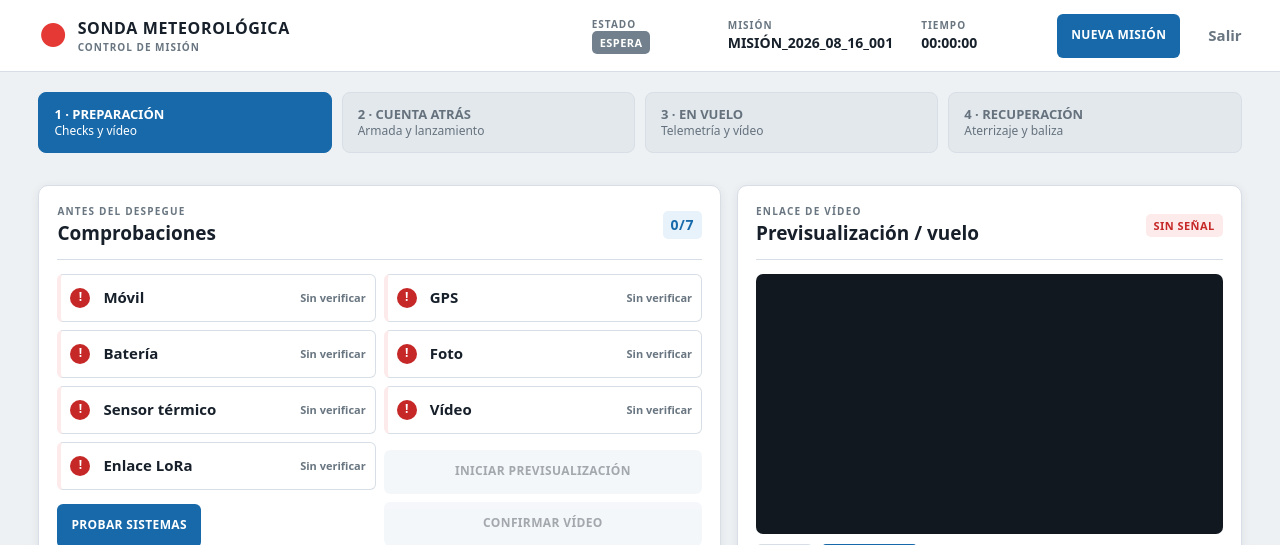
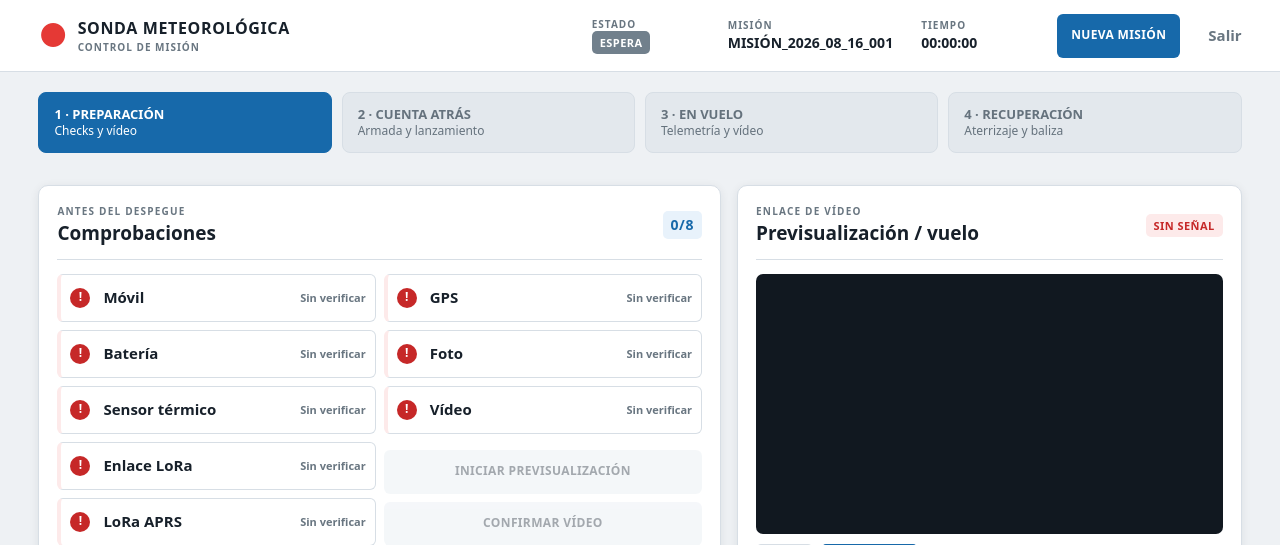
Before and after one commit to Gonellarro/stratocaster, a Flask app: page /control in a window 1280 px wide. Shown: the top 545 px of the page. Run offline with Flask 3, Linux system fonts and the light colour scheme; the visitor is signed in with stand-in values (Sample User, id 1); parts of the project's set-up code (start-up, migrations or seed data) failed here and were passed over; some libraries are stand-ins or nearby versions.

Commit message:
Añade comprobación APRS LoRa al control

```diff
--- a/docker-broadcast/docker-compose.yml
+++ b/docker-broadcast/docker-compose.yml
@@ -32,6 +32,7 @@ services:
       - MQTT_VIEW_PASSWORD=${MQTT_VIEW_PASSWORD}
       - SONDA_DEVICE_ID=${SONDA_DEVICE_ID:-movil_sonda_1}
       - LORA_DEVICE_ID=${LORA_DEVICE_ID:-rx_sonda}
+      - APRS_LORA_DEVICE_ID=${APRS_LORA_DEVICE_ID:-EA2FMQ-8}
       - VDO_NINJA_VIEW_URL=${VDO_NINJA_VIEW_URL:-https://vdo.ninja/?view=sonda_stratocaster}
       - FLASK_SECRET_KEY=${FLASK_SECRET_KEY}
     volumes:
--- a/docker-broadcast/image-store/app.py
+++ b/docker-broadcast/image-store/app.py
@@ -38,6 +38,7 @@ MQTT_VIEW_USER = os.environ.get('MQTT_VIEW_USER', os.environ.get('TELEGRAF_MQTT_
 MQTT_VIEW_PASS = os.environ.get('MQTT_VIEW_PASSWORD', os.environ.get('TELEGRAF_MQTT_PASSWORD', ''))
 DEVICE_ID = os.environ.get('SONDA_DEVICE_ID', 'movil_sonda_1')
 LORA_DEVICE_ID = os.environ.get('LORA_DEVICE_ID', 'rx_sonda')
+APRS_LORA_DEVICE_ID = os.environ.get('APRS_LORA_DEVICE_ID', 'EA2FMQ-8')
 VDO_NINJA_VIEW_URL = os.environ.get('VDO_NINJA_VIEW_URL', 'https://vdo.ninja/?view=sonda_stratocaster')
 
 # Estado global del lanzamiento (en memoria)
@@ -550,6 +551,7 @@ def last_image():
 def control_panel():
     return render_template('control.html', mqtt_user=MQTT_VIEW_USER, mqtt_pass=MQTT_VIEW_PASS,
                            device_id=DEVICE_ID, lora_device_id=LORA_DEVICE_ID,
+                           aprs_lora_device_id=APRS_LORA_DEVICE_ID,
                            vdo_view_url=VDO_NINJA_VIEW_URL)
 
 start_mqtt_listener()
--- a/docker-broadcast/image-store/static/js/checklist.js
+++ b/docker-broadcast/image-store/static/js/checklist.js
@@ -18,6 +18,17 @@ const testSteps = [
         // recibida durante este autotest, no solo el estado visual previo.
         run: () => {},
         check: () => checks.lora_telemetria,
+        timeout: 120000,
+        retries: 1,
+        critical: true
+    },
+    {
+        id: 'chk-aprs-lora',
+        name: 'LoRa APRS (posición, temperatura y presión)',
+        // EA2FMQ-8 emite por su propia cadencia APRS. Se exige una trama
+        // nueva durante el autotest y los tres grupos de valores recientes.
+        run: () => {},
+        check: () => checks.aprs_lora,
         timeout: 120000,
         retries: 1,
         critical: true
@@ -61,10 +72,12 @@ function runSelfTest() {
     if (isSequenceRunning) return;
     isSequenceRunning = true;
     loraTestStartedAt = Date.now();
+    aprsLoraTestStartedAt = Date.now();
 
     // Resetear estados locales
     checks.movil = false;
     checks.lora_telemetria = false;
+    checks.aprs_lora = false;
     checks.camera_foto = false;
     checks.camera_video = false;
     checks.battery = false;
@@ -154,6 +167,8 @@ function handleStepSuccess() {
         } else {
             updateChecklistUI(step.id, 'ok', 'CONFIRMADO');
         }
+    } else if (step.id === 'chk-aprs-lora') {
+        updateChecklistUI(step.id, 'ok', aprsChecklistLabel());
     } else {
         updateChecklistUI(step.id, 'ok', 'CONFIRMADO');
     }
@@ -221,7 +236,7 @@ function stopSelfTestOnFailure() {
 }
 
 function resetChecklistUI() {
-    const ids = ['chk-movil', 'chk-lora', 'chk-gps', 'chk-battery', 'chk-sensors', 'chk-foto', 'chk-video'];
+    const ids = ['chk-movil', 'chk-lora', 'chk-aprs-lora', 'chk-gps', 'chk-battery', 'chk-sensors', 'chk-foto', 'chk-video'];
     ids.forEach(id => {
         const item = document.getElementById(id);
         if (item) item.className = 'checklist-item ko';
@@ -233,6 +248,7 @@ function resetChecklistUI() {
     stepAdvancing = false;
     checks.movil = false;
     checks.lora_telemetria = false;
+    checks.aprs_lora = false;
     checks.camera_foto = false;
     checks.camera_video = false;
     checks.battery = false;
@@ -263,7 +279,7 @@ setInterval(() => {
 }, 4000);
 
 function tryApprovePreflight() {
-    if (!isSequenceRunning && checks.movil && checks.lora_telemetria && checks.gps &&
+    if (!isSequenceRunning && checks.movil && checks.lora_telemetria && checks.aprs_lora && checks.gps &&
         checks.battery && checks.sensors && checks.camera_foto) {
         preflightPassed = true;
         checklistPassed = true;
--- a/docker-broadcast/image-store/static/js/launch.js
+++ b/docker-broadcast/image-store/static/js/launch.js
@@ -236,12 +236,14 @@ function pollLaunchStatus() {
             if (preflightPassed) {
                 checks.movil = true;
                 checks.lora_telemetria = true;
+                checks.aprs_lora = true;
                 checks.battery = true;
                 checks.sensors = true;
                 checks.gps = true;
                 checks.camera_foto = true;
                 updateChecklistUI('chk-movil', 'ok', 'CONFIRMADO');
                 updateChecklistUI('chk-lora', 'ok', 'CONFIRMADO');
+                updateChecklistUI('chk-aprs-lora', 'ok', 'CONFIRMADO');
                 updateChecklistUI('chk-battery', 'ok', 'CONFIRMADO');
                 updateChecklistUI('chk-sensors', 'ok', 'CONFIRMADO');
                 updateChecklistUI('chk-gps', 'ok', 'CONFIRMADO');
--- a/docker-broadcast/image-store/static/js/main.js
+++ b/docker-broadcast/image-store/static/js/main.js
@@ -2,6 +2,7 @@
 const urlParams = new URLSearchParams(window.location.search);
 const targetDeviceID = (window.CONFIG && window.CONFIG.deviceId) || urlParams.get('device_id') || 'movil_sonda_1';
 const targetLoraDeviceID = (window.CONFIG && window.CONFIG.loraDeviceId) || 'rx_sonda';
+const targetAprsLoraDeviceID = (window.CONFIG && window.CONFIG.aprsLoraDeviceId) || 'EA2FMQ-8';
 
 function sendCommand(cmdName, extra = {}) {
     const commandId = (crypto.randomUUID ? crypto.randomUUID() : `${Date.now()}-${Math.random()}`);
@@ -44,6 +45,7 @@ client.on('connect', () => {
 
     // Solo el receptor LoRa asignado a esta misión puede alimentar el control.
     client.subscribe(`sonda/lora/${targetLoraDeviceID}/telemetry`);
+    client.subscribe(`sonda/lora/${targetAprsLoraDeviceID}/telemetry`);
 
 });
 
@@ -83,6 +85,9 @@ client.on('message', (topic, message) => {
         updateLinkState('lora', true);
         handleLoraTelemetry(payload);
     }
+    else if (topic === `sonda/lora/${targetAprsLoraDeviceID}/telemetry`) {
+        handleAprsLoraTelemetry(payload);
+    }
 
     // Si la secuencia de autotest está activa, comprobar éxito del paso actual
     if (isSequenceRunning) {
--- a/docker-broadcast/image-store/static/js/state.js
+++ b/docker-broadcast/image-store/static/js/state.js
@@ -14,6 +14,13 @@ let videoPreviewTimer = null;
 let videoPreviewInProgress = false;
 let lastCoverageState = 'unknown';
 let loraTestStartedAt = 0;
+let aprsLoraTestStartedAt = 0;
+const APRS_DATA_MAX_AGE_MS = 10 * 60 * 1000;
+let aprsLoraData = {
+    lat: null, lng: null, temperature: null, pressure: null,
+    positionUpdatedAt: 0, temperatureUpdatedAt: 0, pressureUpdatedAt: 0,
+    lastSeen: 0
+};
 let mobileOnline = false;
 let loraOnline = false;
 let landingTransitionRequested = false;
@@ -22,6 +29,7 @@ let landingTransitionRequested = false;
 let checks = {
     movil: false,
     lora_telemetria: false,
+    aprs_lora: false,
     camera_foto: false,
     camera_video: false,
     battery: false,
--- a/docker-broadcast/image-store/static/js/telemetry.js
+++ b/docker-broadcast/image-store/static/js/telemetry.js
@@ -118,6 +118,67 @@ function handleLoraTelemetry(data) {
     // 5. Pintar el marcador rojo de LoRa en el mapa
     updateMapCoordinates('lora', data.lat, data.lng);
 
+}
+
+function aprsValueIsPresent(value) {
+    return value !== undefined && value !== null && value !== 'null' && value !== '' && Number.isFinite(Number(value));
+}
+
+function aprsDataIsFresh(now = Date.now()) {
+    return aprsLoraData.positionUpdatedAt > 0 &&
+        aprsLoraData.temperatureUpdatedAt > 0 &&
+        aprsLoraData.pressureUpdatedAt > 0 &&
+        (now - aprsLoraData.positionUpdatedAt) <= APRS_DATA_MAX_AGE_MS &&
+        (now - aprsLoraData.temperatureUpdatedAt) <= APRS_DATA_MAX_AGE_MS &&
+        (now - aprsLoraData.pressureUpdatedAt) <= APRS_DATA_MAX_AGE_MS;
+}
+
+function aprsChecklistLabel() {
+    const temp = aprsValueIsPresent(aprsLoraData.temperature) ? `${Number(aprsLoraData.temperature).toFixed(1)}°C` : '-- °C';
+    const pressure = aprsValueIsPresent(aprsLoraData.pressure) ? `${Number(aprsLoraData.pressure).toFixed(1)} hPa` : '-- hPa';
+    return `Posición · ${temp} · ${pressure}`;
+}
+
+// EA2FMQ-8 publica por APRS la posición y los sensores en tramas distintas.
+// Conservamos el último valor fresco de cada grupo para que el control pueda
+// comprobar el conjunto, sin confundirlo con la telemetría de la sonda.
+function handleAprsLoraTelemetry(data) {
+    const now = Date.now();
+    aprsLoraData.lastSeen = now;
+
+    if (aprsValueIsPresent(data.lat) && aprsValueIsPresent(data.lng)) {
+        aprsLoraData.lat = Number(data.lat);
+        aprsLoraData.lng = Number(data.lng);
+        aprsLoraData.positionUpdatedAt = now;
+    }
+    if (aprsValueIsPresent(data.temperature_c)) {
+        aprsLoraData.temperature = Number(data.temperature_c);
+        aprsLoraData.temperatureUpdatedAt = now;
+    }
+    if (aprsValueIsPresent(data.pressure_hpa)) {
+        aprsLoraData.pressure = Number(data.pressure_hpa);
+        aprsLoraData.pressureUpdatedAt = now;
+    }
+
+    const position = document.getElementById('td-aprs-position');
+    const temperature = document.getElementById('td-aprs-temperature');
+    const pressure = document.getElementById('td-aprs-pressure');
+    if (position && aprsValueIsPresent(aprsLoraData.lat) && aprsValueIsPresent(aprsLoraData.lng)) {
+        position.textContent = `${aprsLoraData.lat.toFixed(5)}, ${aprsLoraData.lng.toFixed(5)}`;
+    }
+    if (temperature && aprsValueIsPresent(aprsLoraData.temperature)) {
+        temperature.textContent = `${aprsLoraData.temperature.toFixed(1)} °C`;
+    }
+    if (pressure && aprsValueIsPresent(aprsLoraData.pressure)) {
+        pressure.textContent = `${aprsLoraData.pressure.toFixed(1)} hPa`;
+    }
+
+    const receivedDuringTest = aprsLoraData.lastSeen >= aprsLoraTestStartedAt;
+    if (isSequenceRunning && receivedDuringTest && aprsDataIsFresh(now)) {
+        checks.aprs_lora = true;
+        updateChecklistUI('chk-aprs-lora', 'ok', aprsChecklistLabel());
+        logMessage('ok', 'LORA APRS', 'Posición, temperatura y presión recibidas de EA2FMQ-8.');
+    }
 }
 
 function handleCameraEvent(data) {
--- a/docker-broadcast/image-store/static/js/ui.js
+++ b/docker-broadcast/image-store/static/js/ui.js
@@ -20,17 +20,17 @@ function updateChecklistUI(id, state, labelText) {
 
     const summary = document.getElementById('preflight-summary');
     if (summary) {
-        const checkIds = ['chk-movil', 'chk-lora', 'chk-gps', 'chk-battery', 'chk-sensors', 'chk-foto', 'chk-video'];
+        const checkIds = ['chk-movil', 'chk-lora', 'chk-aprs-lora', 'chk-gps', 'chk-battery', 'chk-sensors', 'chk-foto', 'chk-video'];
         const passed = checkIds.filter(checkId => document.getElementById(checkId)?.classList.contains('ok')).length;
-        summary.textContent = `${passed}/7`;
+        summary.textContent = `${passed}/8`;
     }
 }
 
 function updatePreflightSummary() {
     const summary = document.getElementById('preflight-summary');
     if (!summary) return;
-    const ids = ['chk-movil', 'chk-lora', 'chk-gps', 'chk-battery', 'chk-sensors', 'chk-foto', 'chk-video'];
-    summary.textContent = `${ids.filter(checkId => document.getElementById(checkId)?.classList.contains('ok')).length}/7`;
+    const ids = ['chk-movil', 'chk-lora', 'chk-aprs-lora', 'chk-gps', 'chk-battery', 'chk-sensors', 'chk-foto', 'chk-video'];
+    summary.textContent = `${ids.filter(checkId => document.getElementById(checkId)?.classList.contains('ok')).length}/8`;
 }
 
 function updateLinkState(linkId, connected) {
--- a/docker-broadcast/image-store/templates/control.html
+++ b/docker-broadcast/image-store/templates/control.html
@@ -8,7 +8,7 @@
   <link rel="stylesheet" href="https://unpkg.com/leaflet@1.9.4/dist/leaflet.css">
   <link rel="stylesheet" href="{{ url_for('static', filename='css/control.css', v='20260807-15') }}">
   <script>
-    window.CONFIG = { mqttUser: "{{ mqtt_user }}", mqttPass: "{{ mqtt_pass }}", deviceId: "{{ device_id }}", loraDeviceId: "{{ lora_device_id }}", vdoViewUrl: "{{ vdo_view_url }}" };
+    window.CONFIG = { mqttUser: "{{ mqtt_user }}", mqttPass: "{{ mqtt_pass }}", deviceId: "{{ device_id }}", loraDeviceId: "{{ lora_device_id }}", aprsLoraDeviceId: "{{ aprs_lora_device_id }}", vdoViewUrl: "{{ vdo_view_url }}" };
   </script>
 </head>
 <body>
@@ -31,13 +31,14 @@
 
     <section class="mission-grid top-grid">
       <article class="panel preflight-panel">
-        <div class="panel-heading"><div><span class="eyebrow">ANTES DEL DESPEGUE</span><h2>Comprobaciones</h2></div><span id="preflight-summary" class="summary-badge">0/7</span></div>
+        <div class="panel-heading"><div><span class="eyebrow">ANTES DEL DESPEGUE</span><h2>Comprobaciones</h2></div><span id="preflight-summary" class="summary-badge">0/8</span></div>
         <div class="check-grid">
           <div class="check-column">
             <div id="chk-movil" class="checklist-item ko"><span class="check-icon">!</span><span>Móvil</span><b id="chk-movil-val">Sin verificar</b></div>
             <div id="chk-battery" class="checklist-item ko"><span class="check-icon">!</span><span>Batería</span><b id="chk-battery-val">Sin verificar</b></div>
             <div id="chk-sensors" class="checklist-item ko"><span class="check-icon">!</span><span>Sensor térmico</span><b id="chk-sensors-val">Sin verificar</b></div>
             <div id="chk-lora" class="checklist-item ko"><span class="check-icon">!</span><span>Enlace LoRa</span><b id="chk-lora-val">Sin verificar</b></div>
+            <div id="chk-aprs-lora" class="checklist-item ko"><span class="check-icon">!</span><span>LoRa APRS</span><b id="chk-aprs-lora-val">Sin verificar</b></div>
             <div class="check-actions"><button id="btn-test-systems" class="btn primary" onclick="runSelfTest()">PROBAR SISTEMAS</button></div>
           </div>
           <div class="check-column">
@@ -76,7 +77,7 @@
           <div class="telemetry-value"><span>RUMBO</span><strong id="mini-crs">--</strong></div><div class="telemetry-value"><span>TEMPERATURA</span><strong id="mini-temp">-- °C</strong></div>
           <div class="telemetry-value"><span>BATERÍA</span><strong id="mini-bat">--%</strong><i id="mini-bat-bar"></i></div><div class="telemetry-value wide"><span>POSICIÓN</span><strong id="mini-gps">Lat: -- · Lng: --</strong></div>
         </div>
-        <div class="detail-values"><span>Sonda: <b id="td-m-alt">--</b> m · <b id="td-m-lat">--</b>, <b id="td-m-lng">--</b> · <b id="td-m-sats">--</b> sat. · <b id="td-m-spd">--</b> · <b id="td-m-crs">--</b> · Batería <b id="td-m-bat">--</b></span><span>LoRa: <b id="td-l-alt">--</b> m · <b id="td-l-lat">--</b>, <b id="td-l-lng">--</b> · <b id="td-l-sats">--</b> sat. · <b id="td-l-spd">--</b> · <b id="td-l-crs">--</b></span><span id="sys-lora-signal">-- dBm</span></div>
+        <div class="detail-values"><span>Sonda: <b id="td-m-alt">--</b> m · <b id="td-m-lat">--</b>, <b id="td-m-lng">--</b> · <b id="td-m-sats">--</b> sat. · <b id="td-m-spd">--</b> · <b id="td-m-crs">--</b> · Batería <b id="td-m-bat">--</b></span><span>LoRa: <b id="td-l-alt">--</b> m · <b id="td-l-lat">--</b>, <b id="td-l-lng">--</b> · <b id="td-l-sats">--</b> sat. · <b id="td-l-spd">--</b> · <b id="td-l-crs">--</b></span><span id="sys-lora-signal">-- dBm</span><span>LoRa APRS {{ aprs_lora_device_id }}: <b id="td-aprs-position">Sin posición</b> · <b id="td-aprs-temperature">-- °C</b> · <b id="td-aprs-pressure">-- hPa</b></span></div>
       </article>
     </section>
 
@@ -92,13 +93,13 @@
   <div id="gps-debug-modal" class="modal" style="display:none"><div class="modal-content"><button onclick="closeGpsModal()">Cerrar</button><pre id="gps-modal-raw-json"></pre></div></div>
 
   <script src="https://unpkg.com/leaflet@1.9.4/dist/leaflet.js"></script>
-  <script src="{{ url_for('static', filename='js/state.js', v='20260807-19') }}"></script>
-  <script src="{{ url_for('static', filename='js/ui.js', v='20260816-01') }}"></script>
+  <script src="{{ url_for('static', filename='js/state.js', v='20260816-02') }}"></script>
+  <script src="{{ url_for('static', filename='js/ui.js', v='20260816-02') }}"></script>
   <script src="{{ url_for('static', filename='js/map.js', v='20260816-01') }}"></script>
-  <script src="{{ url_for('static', filename='js/telemetry.js', v='20260816-01') }}"></script>
-  <script src="{{ url_for('static', filename='js/checklist.js', v='20260816-01') }}"></script>
-  <script src="{{ url_for('static', filename='js/launch.js', v='20260816-01') }}"></script>
+  <script src="{{ url_for('static', filename='js/telemetry.js', v='20260816-02') }}"></script>
+  <script src="{{ url_for('static', filename='js/checklist.js', v='20260816-02') }}"></script>
+  <script src="{{ url_for('static', filename='js/launch.js', v='20260816-02') }}"></script>
   <script src="{{ url_for('static', filename='js/fotos.js', v='20260807-19') }}"></script>
-  <script src="{{ url_for('static', filename='js/main.js', v='20260816-01') }}"></script>
+  <script src="{{ url_for('static', filename='js/main.js', v='20260816-02') }}"></script>
 </body>
 </html>
```
Also changed, not shown: 1 other file.
